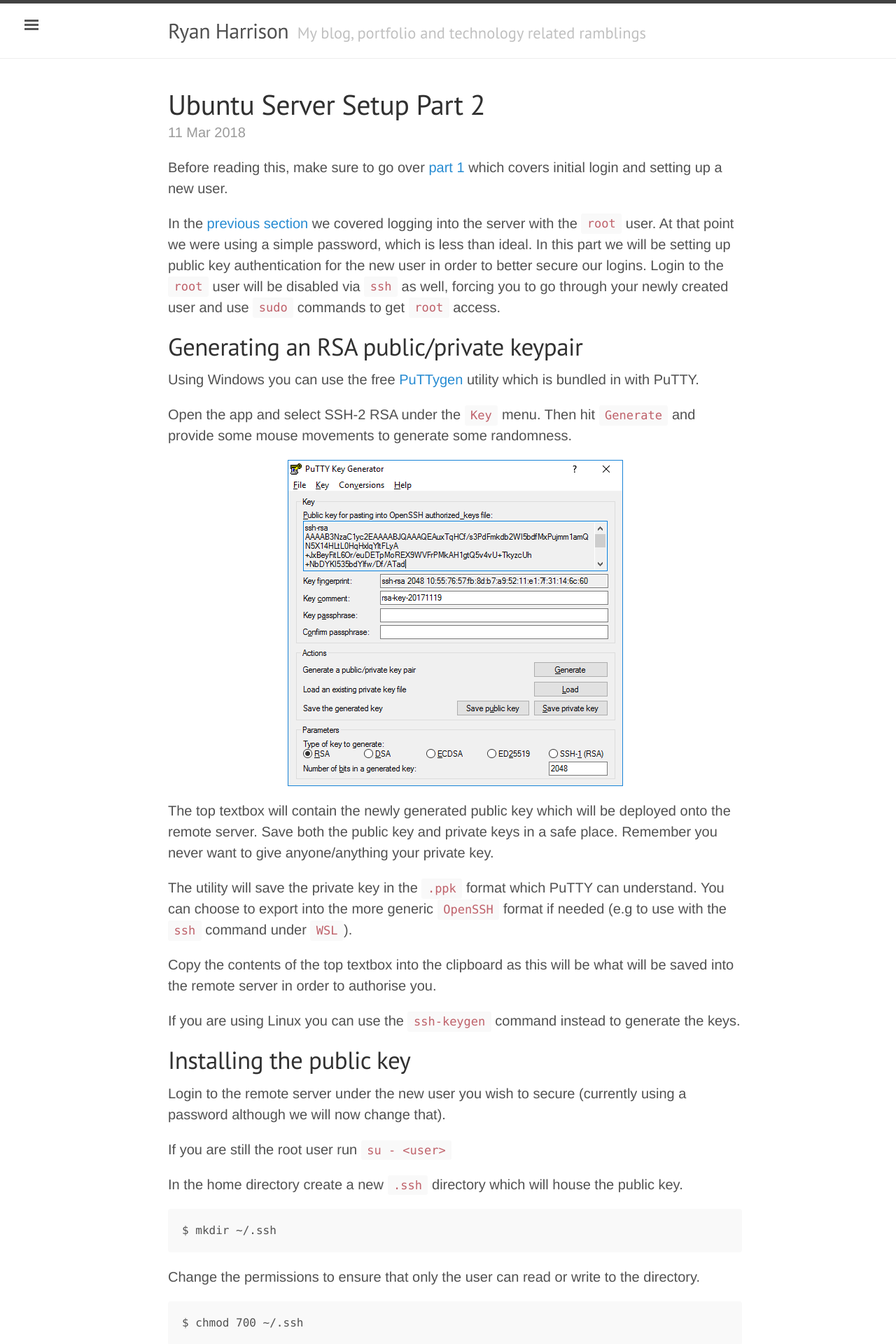
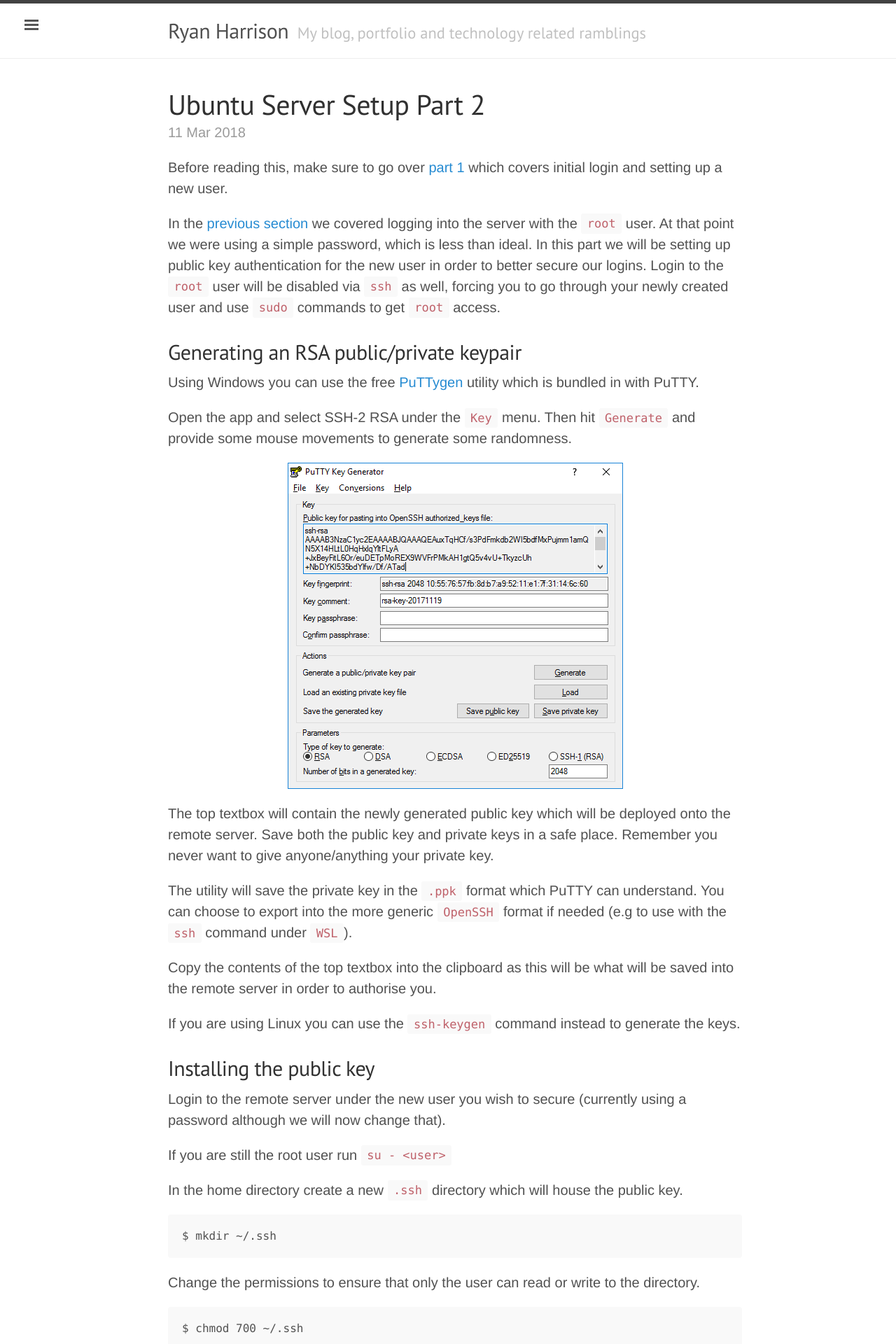
Before and after one commit to raharrison/ryanharrison.co.uk, a Jekyll site: the page built from _posts/2018-03-11-ubuntu-server-setup-part-2-securing-login.md, in a window 1280 px wide. Shown: the top 1920 px of the page at 70% size. Built offline with Jekyll 4.4.1, drawn with Linux system fonts in a browser that asks for light colours; comment, search, counter and statistics services are not loaded.

Commit message:
Smaller headings

```diff
--- a/_posts/2018-03-11-ubuntu-server-setup-part-2-securing-login.md
+++ b/_posts/2018-03-11-ubuntu-server-setup-part-2-securing-login.md
@@ -11,7 +11,7 @@ Before reading this, make sure to go over [part 1][1] which covers initial login
 
 In the [previous section][1] we covered logging into the server with the `root` user. At that point we were using a simple password, which is less than ideal. In this part we will be setting up public key authentication for the new user in order to better secure our logins. Login to the `root` user will be disabled via `ssh` as well, forcing you to go through your newly created user and use `sudo` commands to get `root` access.
 
-## Generating an RSA public/private keypair
+### Generating an RSA public/private keypair
 
 Using Windows you can use the free [PuTTygen](https://www.chiark.greenend.org.uk/~sgtatham/putty/latest.html) utility which is bundled in with PuTTY.
 
@@ -27,7 +27,7 @@ Copy the contents of the top textbox into the clipboard as this will be what wil
 
 If you are using Linux you can use the `ssh-keygen` command instead to generate the keys.
 
-## Installing the public key
+### Installing the public key
 
 Login to the remote server under the new user you wish to secure (currently using a password although we will now change that).
 
@@ -51,7 +51,7 @@ Change the permissions on the new key file so again only the current user can re
 
     $ chmod 600 ~/.ssh/authorized_keys
 
-## Login using public key authentication
+### Login using public key authentication
 
 Now the public key is installed onto the server and you have the corresponding private key on your local machine, it's time to login using them. In PuTTY, go to the `Connection -> Data -> Auth` tab and navigate to the `.ppk` private key in the bottom field:
 
@@ -61,7 +61,7 @@ If you're using the ssh command, place the file under `~/.ssh/id_rsa` and it wil
 
     $ ssh -i ~/.ssh/private_key user@server.com
 
-## Disable root login
+### Disable root login
 
 In order to further secure the server, it's best to prevent direct login to the `root` user. I have also changed the port for `ssh` to something other than `22` to prevent a lot of automated attacks and disabled password authentication (forcing you to use public keys).
 
```
